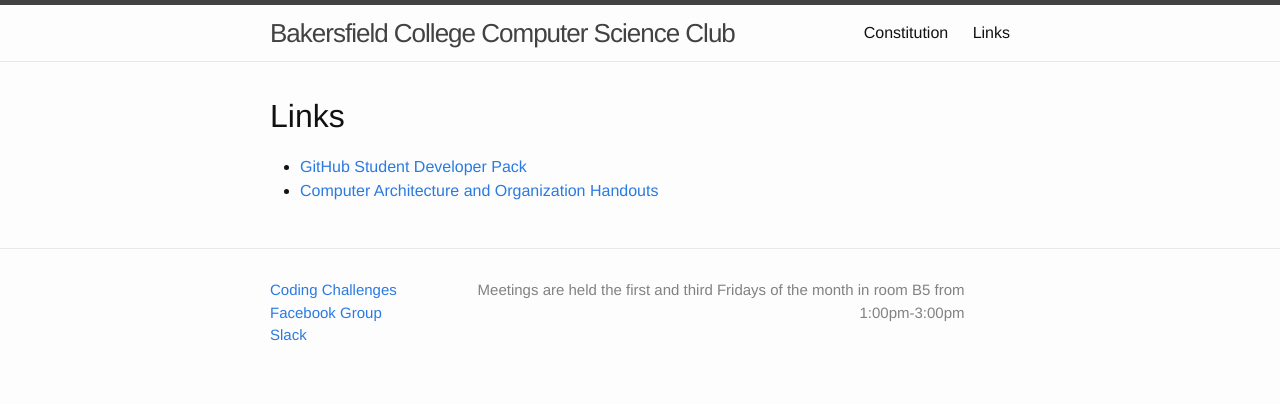
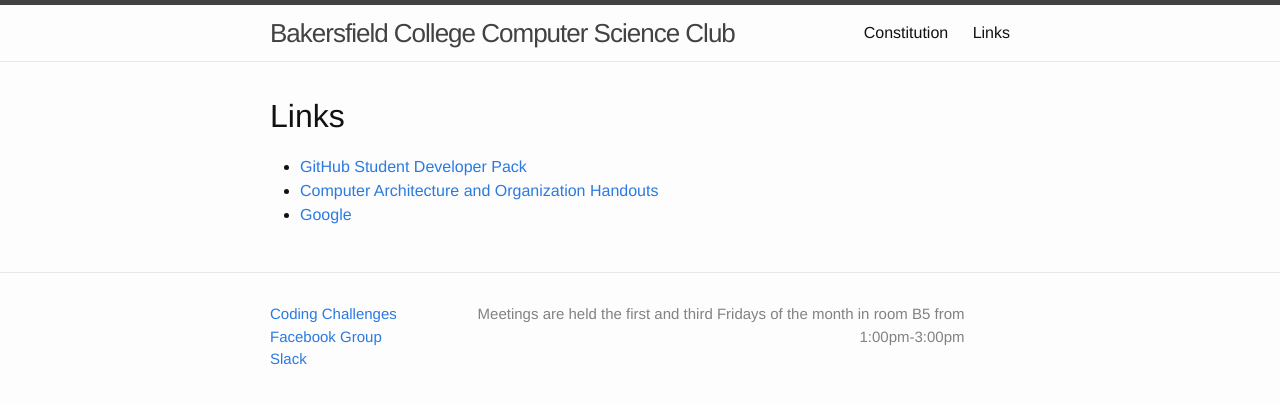
Before and after one commit to AICSC/aicsc.github.io, a Jekyll site: the page built from pages/links.md, in a window 1280 px wide. Shown: the top 404 px of the page. Built offline with Jekyll 4.4.1, drawn with Linux system fonts in a browser that asks for light colours.

Commit message:
Update links.md (#32)

```diff
--- a/pages/links.md
+++ b/pages/links.md
@@ -8,3 +8,4 @@ layout: default
 
  * [GitHub Student Developer Pack](https://education.github.com/pack)
  * [Computer Architecture and Organization Handouts](https://github.com/pathawks/Computer-Architecture-and-Organization)
+ * [Google](https://google.com)
```
